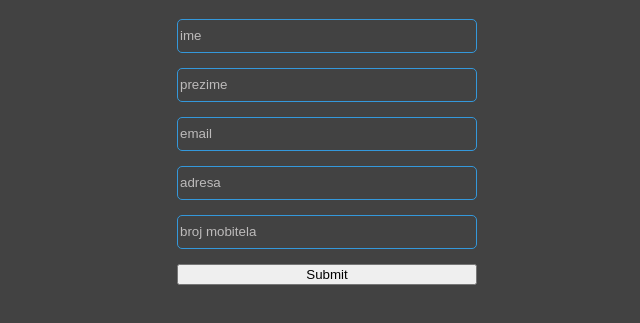
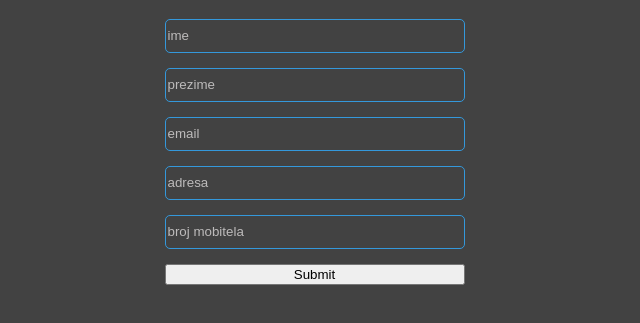
Before and after one commit to LeoKirasic/FE-assignment, a website with bundled scripts: page src/index.html in a window 1280 px wide. Shown: the part 123-446 px from the top of the page, without its empty margins (313-953 px from the left). Built offline with nearby package versions, Linux system fonts and the light colour scheme.

Commit message:
Add padding to form

```diff
--- a/src/index.css
+++ b/src/index.css
@@ -99,3 +99,6 @@ input::placeholder {
 input:focus {
   border: 1.5px solid #3498db;
 }
+form {
+  padding-right: 25px;
+}
```
